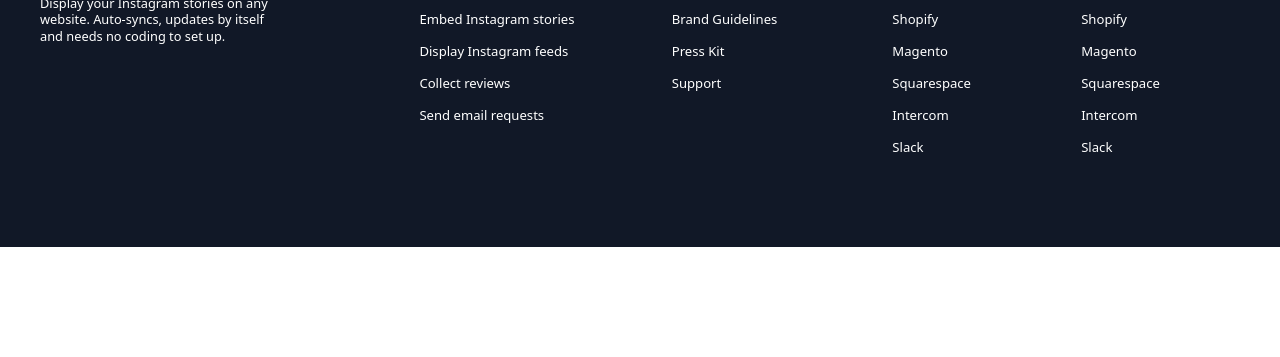
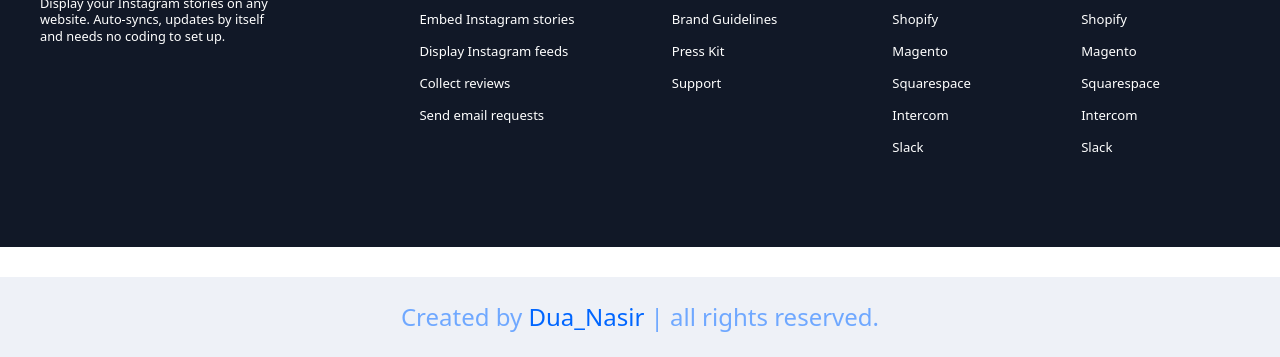
Before and after one commit to Dua-Nasir/embedsocial-website-figma-assignment-06-, a plain HTML site: page index.html in a window 1280 px wide. Shown: the part 10826-11183 px from the top of the page. Before the commit the page ends 11073 px from the top, so only its background shows below. Drawn offline with Linux system fonts and the light colour scheme.

Commit message:
third commit

```diff
--- a/index.html
+++ b/index.html
@@ -750,5 +750,12 @@
 </footer>
 
 <!-- ////////////////////////////////  FOOTER ENDS /////////////////-->
+
+    <div class="line"></div>
+
+    <div class="afterfoot">
+        <p>Created by <span style="color: #0066FF;">Dua_Nasir</span> | all rights reserved.</p>
+    </div>
+
 </body>
 </html>
--- a/style.css
+++ b/style.css
@@ -1452,3 +1452,19 @@ nav a:hover{
 /*////////////////////////////////////////////////
                 FOOTER ENDS
 ///////////////////////////////////////////////// */
+
+.line{
+    width: 100%;
+    height: 30px;
+    background-color: white;
+}
+
+.afterfoot{
+    background-color: #EEF1F7;
+    height: 10vh;
+    color: #6fa8ff;
+    text-align: center;
+    align-content: center;
+    padding: 10px;
+    font-size: 1.5em;
+}
```
